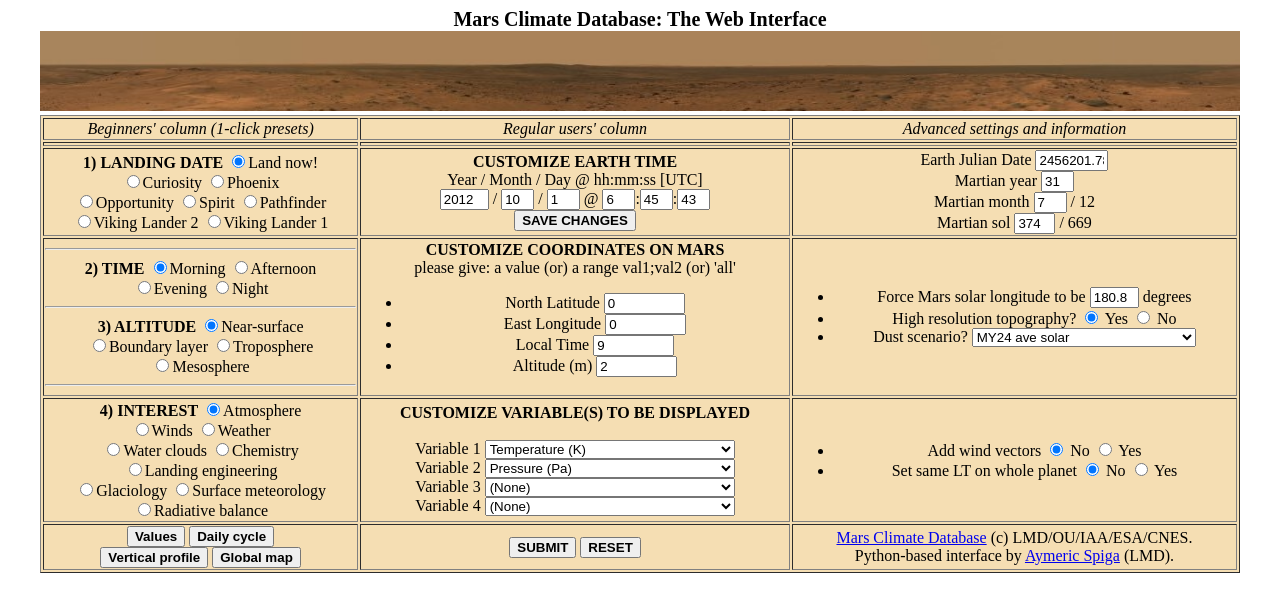
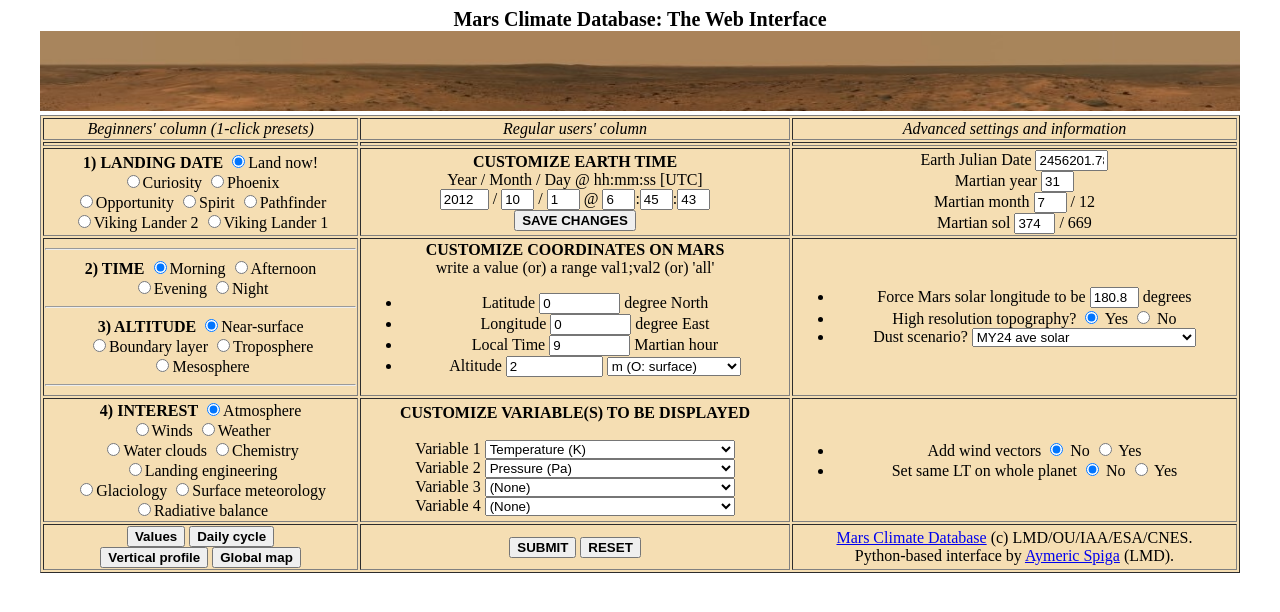
Before and after one commit to aymeric-spiga/mcd_python, a plain HTML site: page index.html in a window 1280 px wide. Drawn offline with Linux system fonts and the light colour scheme.

Commit message:
UTIL PYTHON: mcd interface, a more compact code. and added online handling of various vertical coordinates.
git-svn-id: http://svn.lmd.jussieu.fr/Planeto/trunk/UTIL/PYTHON/mcd@797 ca07c32c-8b1f-4cef-a7c7-6a85da90e321

```diff
--- a/index.html
+++ b/index.html
@@ -95,12 +95,18 @@
 </td>
 <td align="center">
 <b>CUSTOMIZE COORDINATES ON MARS</b><br />
-please give: a value (or) a range val1;val2 (or) 'all'<br />
+write a value (or) a range val1;val2 (or) 'all'<br />
 <ul>
-<li>North Latitude <input type="text" size="7" name="latitude" value="0.">
-<li>East Longitude <input type="text" size="7" name="longitude" value="0.">
-<li>Local Time <input type="text" size="7" name="localtime" value="0.">
-<li>Altitude (m) <input type="text" size="7" name="altitude" value="10.">
+<li>Latitude <input type="text" size="7" name="latitude" value="0."> degree North
+<li>Longitude <input type="text" size="7" name="longitude" value="0."> degree East
+<li>Local Time <input type="text" size="7" name="localtime" value="0."> Martian hour
+<li>Altitude <input type="text" size="9" name="altitude" value="10."> <select name="zkey">
+<option value="1"         >m (O: Mars center)</option>
+<option value="2"         >m (O: "sea level")</option>
+<option value="3" selected>m (O: surface)</option>
+<option value="4"         >Pa (pressure)</option>
+<option value="5"         >m (O: 3396 km)</option>
+</select>
 <!--
 <li>Latitude
 <input type="radio" name="islatfree" value="0" checked> Value: <input type="text" size="2" name="latitude" value="0.">
```
Also changed, not shown: 1 other file.
